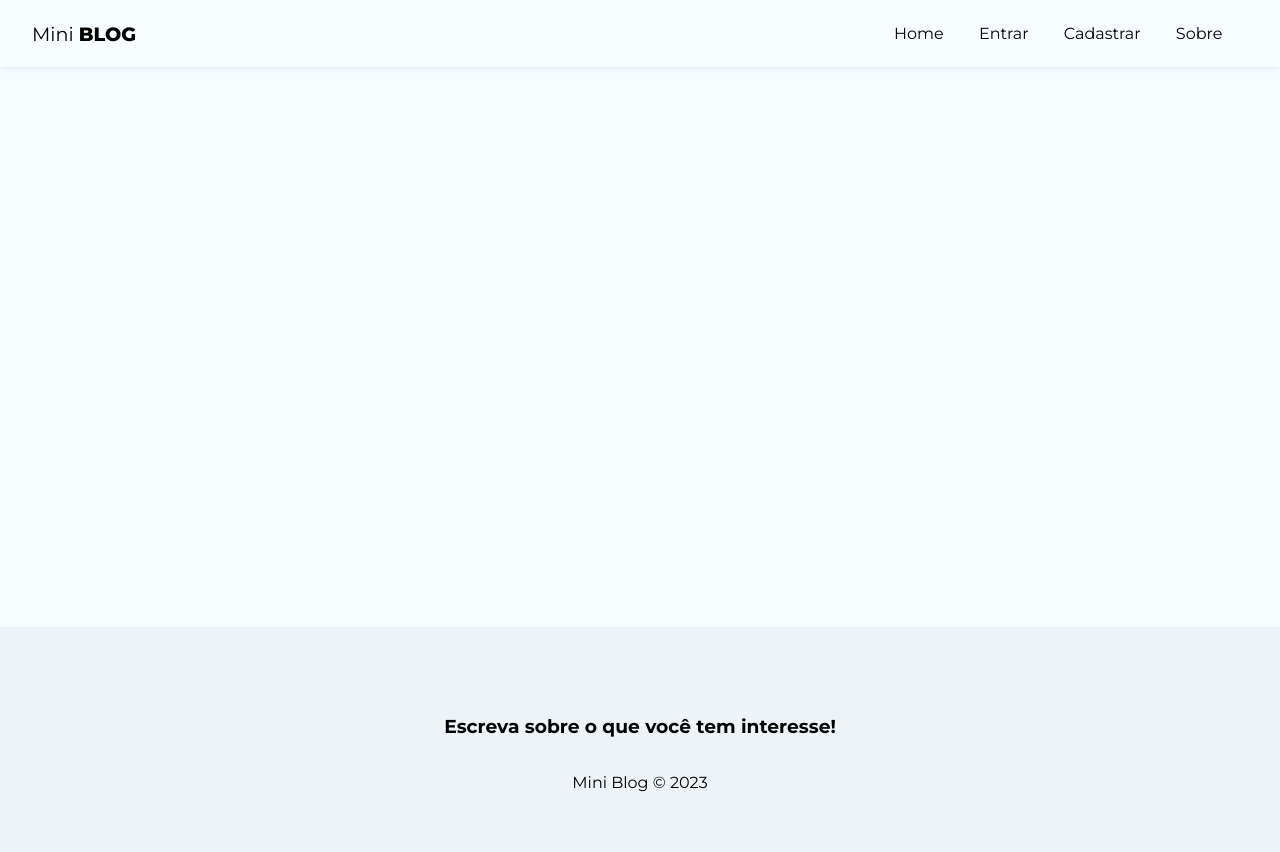
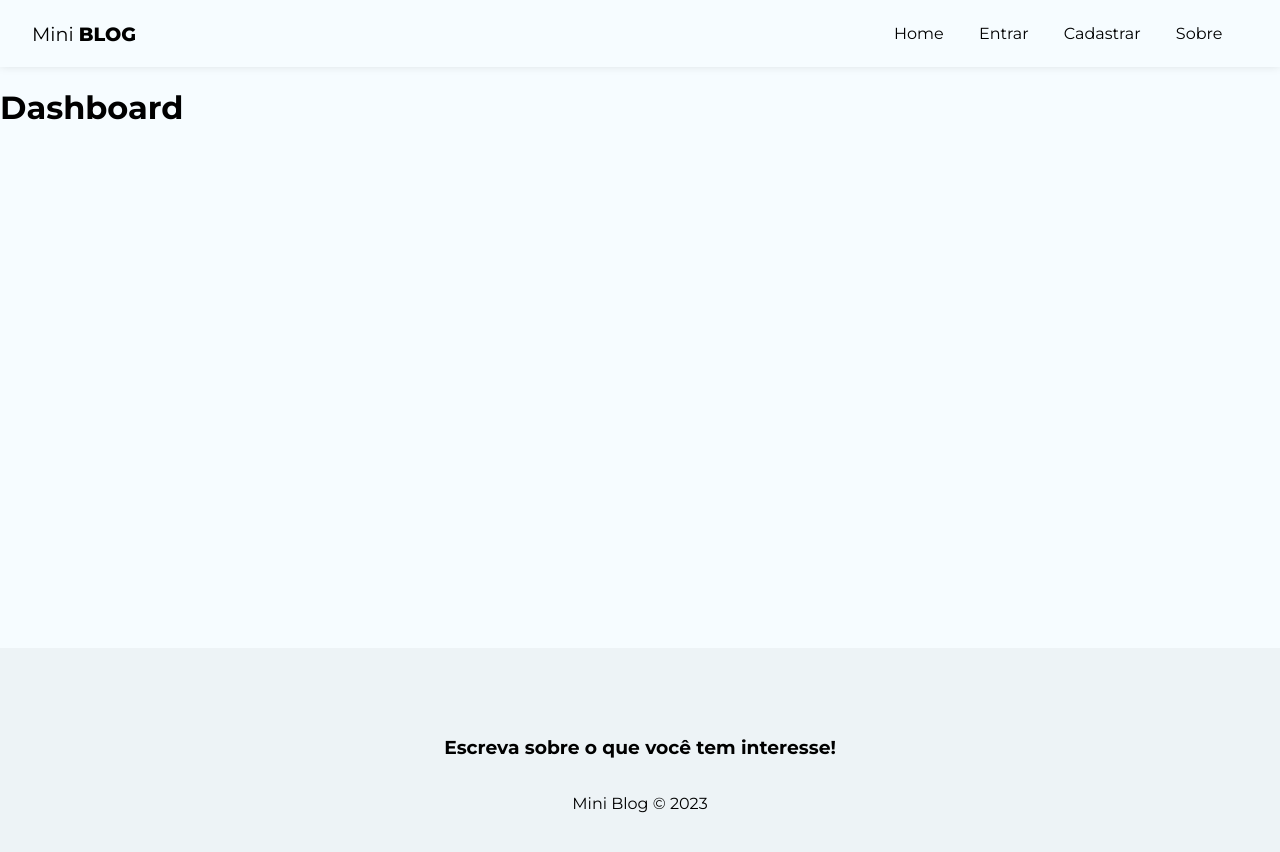
Before and after one commit to notAvoiid/miniblog, a React (Create React App) app: page /dashboard in a window 1280 px wide. Shown: the top 852 px of the page. Built offline with nearby package versions, Linux system fonts and the light colour scheme; no server answers.

Commit message:
"Links to connected users"

```diff
--- a/src/App.js
+++ b/src/App.js
@@ -10,10 +10,14 @@
 
 import Home from './pages/Home/Home';
 import About from './pages/About/About';
+import Login from './pages/Login/Login';
+import Register from './pages/Register/Register';
+import CreatePost from './pages/Createpost/Createpost'
+import Dashboard from './pages/Dashboard/Dashboard'
+
 import Navbar from './components/Navbar';
 import Footer from './components/Footer';
-import Login from './pages/Login/Login';
-import Register from './pages/Register/Register';
+
 
 function App() {
   const [user, setUser] = useState(undefined);
@@ -44,6 +48,8 @@
               <Route path='/about' element={<About />} />
               <Route path='/login' element={<Login />} />
               <Route path='/register' element={<Register />} />
+              <Route path='/posts/create' element={<CreatePost />} />
+              <Route path='/dashboard' element={<Dashboard />} />
             </Routes>
           </div>
           <Footer />
--- a/src/components/Navbar.js
+++ b/src/components/Navbar.js
@@ -1,8 +1,15 @@
 import { NavLink } from "react-router-dom";
+
+import { useAuthentication } from '../hooks/useAuthentication';
+
+import { useAuthValue } from '../context/AuthContext'
 
 import styles from './Navbar.module.css';
 
 const Navbar = () => {
+  const { user } = useAuthValue();
+
+
   return <nav className={styles.navbar}>
     <NavLink to='/' className={styles.brand} >
       Mini <span>Blog</span>
@@ -11,12 +18,26 @@
       <li>
         <NavLink to='/' className={({isActive}) => (isActive ? styles.active :  '')} >Home</NavLink>
       </li>
+      {!user && (
+        <>
           <li>
             <NavLink to='/login' className={({isActive}) => (isActive ? styles.active :  '')} >Entrar</NavLink>
           </li>
           <li>
             <NavLink to='/register' className={({isActive}) => (isActive ? styles.active :  '')} >Cadastrar</NavLink>
           </li>
+        </>
+      )}
+      {user && (
+        <>
+          <li>
+            <NavLink to='/posts/create' className={({isActive}) => (isActive ? styles.active :  '')} >Novo post</NavLink>
+          </li>
+          <li>
+            <NavLink to='/dashboard' className={({isActive}) => (isActive ? styles.active :  '')} >Dashboard</NavLink>
+          </li>
+      </>
+      )}
       <li>
         <NavLink to='/about' className={({isActive}) => (isActive ? styles.active :  '')} >Sobre</NavLink>
       </li>
--- /dev/null
+++ b/src/pages/Createpost/Createpost.js
@@ -0,0 +1,13 @@
+import styles from './Createpost.module.css';
+
+const Createpost = () => {
+  return (
+    <div>
+      <h1>
+        Createpost
+      </h1>
+    </div>
+  )
+}
+
+export default Createpost;
--- /dev/null
+++ b/src/pages/Dashboard/Dashboard.js
@@ -0,0 +1,13 @@
+import styles from './Dashboard.module.css';
+
+const Dashboard = () => {
+  return (
+    <div>
+      <h1>
+        Dashboard
+      </h1>
+    </div>
+  )
+}
+
+export default Dashboard;
```
Also changed, not shown: src/pages/Createpost/Createpost.module.css (added), src/pages/Dashboard/Dashboard.module.css (added). Lines whose indentation alone changed are shown as unchanged.
